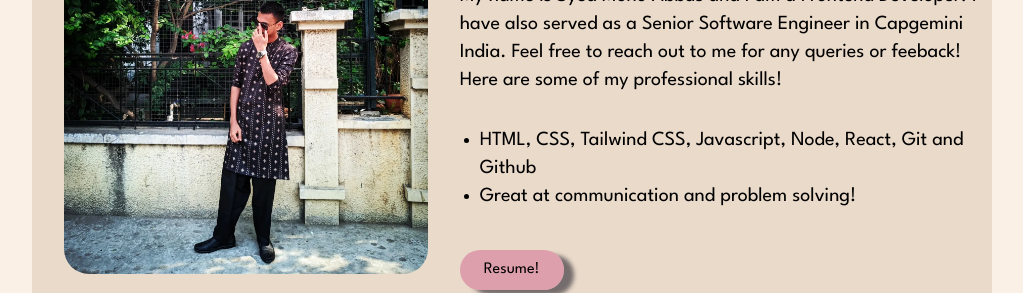
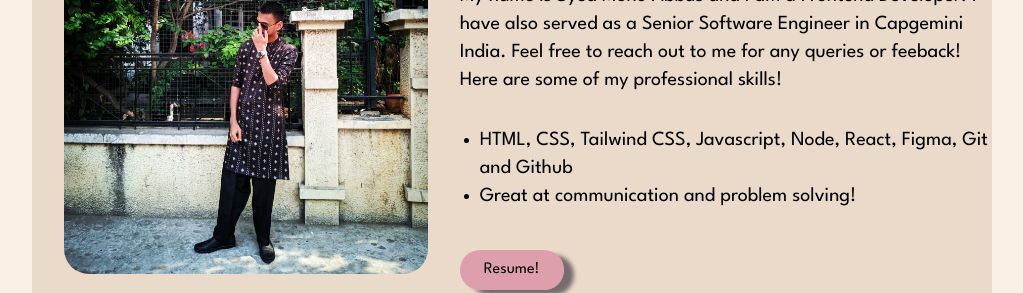
Before and after one commit to SMARTRON7/Portfolio-Website, a React (Vite) app in the folder My_Portfolio/: page /home in a window 1280 px wide. Shown: the part 1160-1453 px from the top of the page, without its empty margins (128-1151 px from the left). Built offline with nearby package versions, Linux system fonts and the light colour scheme.

Commit message:
Add details

```diff
--- a/My_Portfolio/src/pages/Home.jsx
+++ b/My_Portfolio/src/pages/Home.jsx
@@ -85,7 +85,7 @@ function Home() {
                                         Here are some of my professional skills!
                                     </p>
                                     <ul className='pt-8 pl-5'>
-                                        <li className='list-disc'>HTML, CSS, Tailwind CSS, Javascript, Node, React, Git and Github</li>
+                                        <li className='list-disc'>HTML, CSS, Tailwind CSS, Javascript, Node, React, Figma, Git and Github</li>
                                         <li className='list-disc'>Great at communication and problem solving!</li>
                                     </ul>
                                 </div>
```
